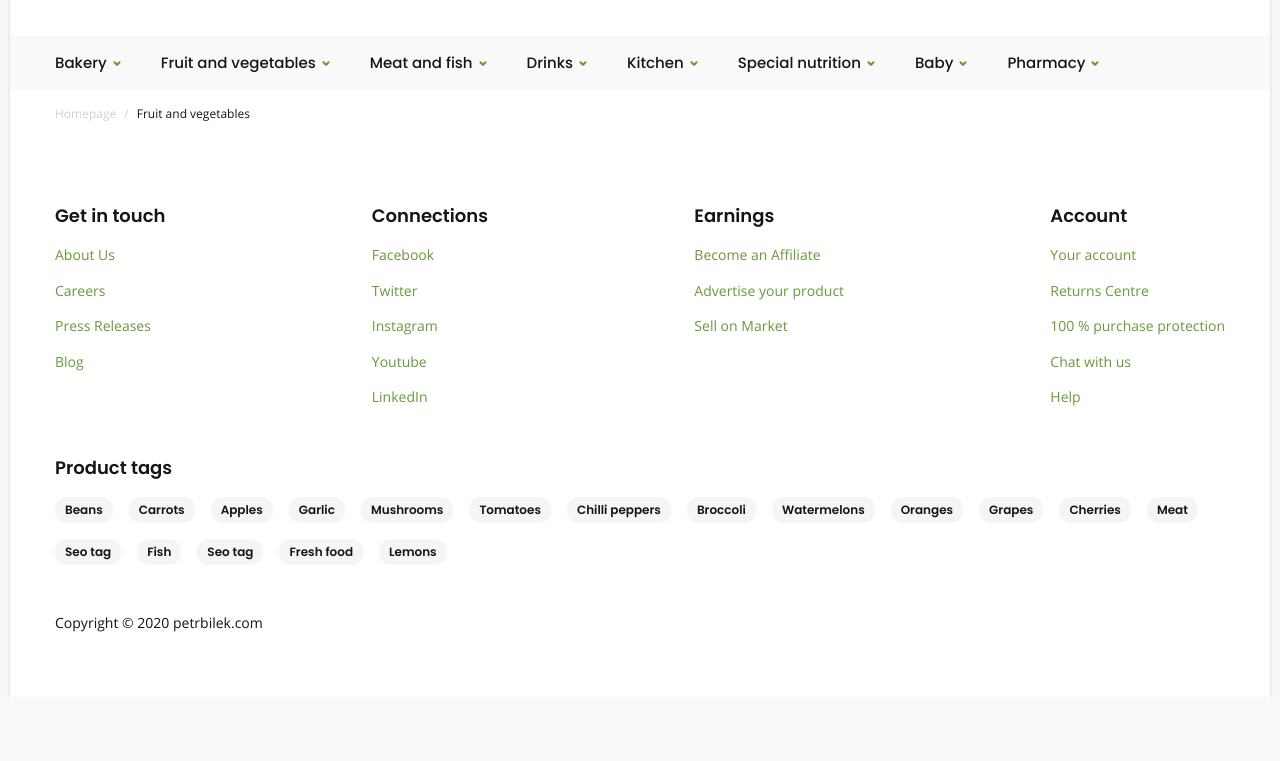
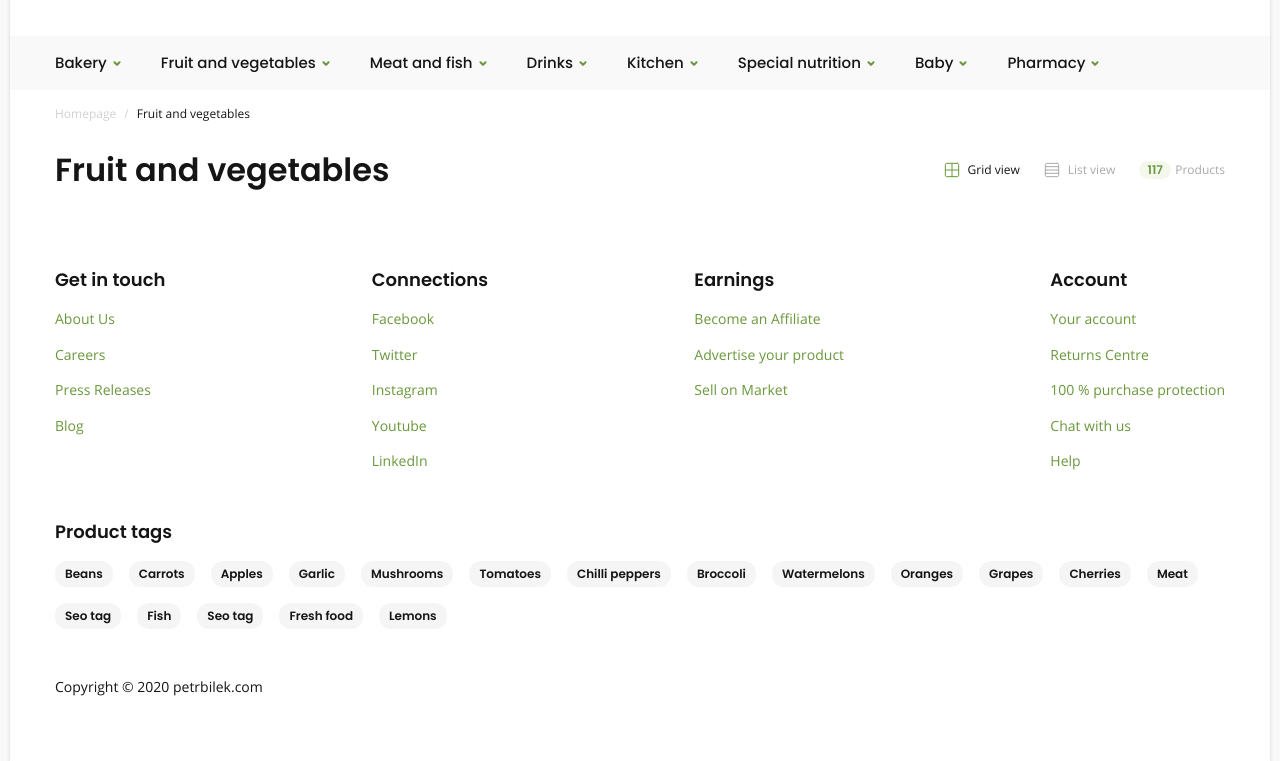
Before and after one commit to islom929/eCommerce, a plain HTML site: page catigory.html in a window 1280 px wide. Shown: the part 145-906 px from the top of the page. Before the commit the page ends 842 px from the top, so only its background shows below. Drawn offline with Linux system fonts and the light colour scheme.

Commit message:
manage-category is added

```diff
--- a/catigory.html
+++ b/catigory.html
@@ -10,7 +10,9 @@
 </head>
 
 <body>
+
 <div class="container">
+
 <header class="site-header">
 
   <nav class="site-header__nav nav">
@@ -207,12 +209,49 @@
 </header>
 
 <main class="site-main">
-      <h1 class="visually-hidden">Catigory</h1>
   <div class="site-main index-catigory">
     <a class="index-catigory__link" href="index.html">Homepage</a>
     /
     <a class="index-catigory__link index-catigory__link--active" href="catigory.html">Fruit and vegetables</a>
   </div>
+
+<section class="manage">
+  <h1 class="manage__title">Fruit and vegetables</h1>
+
+<ul class="manage__list">
+    <li class="manage__item">
+        <button class="manage__button manage__button--active"><svg width="16" height="16" viewBox="0 0 16 16" fill="currentcolor" xmlns="http://www.w3.org/2000/svg">
+          <path d="M13.333 1.33331H2.66634C1.92996 1.33331 1.33301 1.93027 1.33301 2.66665V13.3333C1.33301 14.0697 1.92996 14.6666 2.66634 14.6666H13.333C14.0694 14.6666 14.6663 14.0697 14.6663 13.3333V2.66665C14.6663 1.93027 14.0694 1.33331 13.333 1.33331Z" stroke="" stroke-linecap="round" stroke-linejoin="round"/>
+          <path d="M1.33301 8H14.6663" stroke="" stroke-linecap="round" stroke-linejoin="round"/>
+          <path d="M8 1.33331V14.6666" stroke="" stroke-linecap="round" stroke-linejoin="round"/>
+          </svg>
+          Grid view</button>
+    </li>
+    <li class="manage__item">
+        <button class="manage__button manage__list-button">
+          <svg width="16" height="16" viewBox="0 0 16 16" fill="currentcolor" xmlns="http://www.w3.org/2000/svg">
+            <path d="M13.333 1.33331H2.66634C1.92996 1.33331 1.33301 1.93027 1.33301 2.66665V13.3333C1.33301 14.0697 1.92996 14.6666 2.66634 14.6666H13.333C14.0694 14.6666 14.6663 14.0697 14.6663 13.3333V2.66665C14.6663 1.93027 14.0694 1.33331 13.333 1.33331Z" stroke="" stroke-linecap="round" stroke-linejoin="round"/>
+            <path d="M1.33301 4.66663H14.6663" stroke="" stroke-linecap="round" stroke-linejoin="round"/>
+            <path d="M1.33301 8H14.6663" stroke="" stroke-linecap="round" stroke-linejoin="round"/>
+            <path d="M1.33301 11.3333H14.6663" stroke="" stroke-linecap="round" stroke-linejoin="round"/>
+            </svg>
+            List view</button>
+    </li>
+    <li class="manage__item">
+        <button class="manage__button manage__product-button">Products</button>
+    </li>
+</ul>
+</section>
+
+<section class="filtre">
+
+  <div class="filtre__box">
+
+
+  </div>
+
+</section>
+
 
 </main>
 
--- a/scss/blocks/_blocks.scss
+++ b/scss/blocks/_blocks.scss
@@ -13,6 +13,7 @@
 @import "cards-wrapper";
 @import "blog";
 @import "index-catigory";
+@import "manage";
 @import "site-footer";
 @import "footer-top";
 @import "footer-bottom";
--- /dev/null
+++ b/scss/blocks/_manage.scss
@@ -0,0 +1,75 @@
+.manage {
+  display: flex;
+  justify-content: space-between;
+  align-items: center;
+  margin-top: 8px;
+  margin-bottom: 8px;
+}
+
+.manage__title {
+  font-family: $poppins;
+  font-weight: 600;
+  font-size: 32px;
+  line-height: 48px;
+  color: $color-black;
+  margin: 0;
+}
+
+.manage__list {
+  padding: 0;margin: 0;
+  list-style: none;
+  display: flex;
+  align-items: center;
+}
+
+.manage__item:not(:last-child){
+  margin-right: 24px;
+}
+
+.manage__button {
+  cursor: pointer;
+  border: none;
+  background-color: transparent;
+  font-family: $open-sans;
+  font-weight: normal;
+  font-size: 12px;
+  line-height: 16px;
+  color: $color-gray;
+  padding: 0;
+  display: flex;
+  align-items: center;
+    svg{
+      color: transparent;
+      stroke: $color-gray;
+      margin-right: 8px;
+    }
+}
+
+.manage__product-button{
+  display: flex;
+  align-items: center;
+
+  &::before {
+    content: "117";
+    width: 32px;
+    height: 18px;
+    display: block;
+    font-family: $poppins;
+    font-weight: 600;
+    font-size: 12px;
+    line-height: 18px;
+    color: $color-green;
+    background-color: #F4F8EC;
+    border-radius: 12px;
+    padding-left: 8px;
+    padding-right: 8px;
+    margin-right: 4px;
+  }
+}
+
+.manage__button--active {
+  color: $color-black;
+  svg{
+    stroke: $color-green;
+  }
+}
```
Also changed, not shown: index.html (+1 -1 lines), css/main.css, css/main.min.css, img/icon-view-gray.svg (added), img/icon-view-green.svg (added), js/main.js (line endings or trailing spaces), 4 other files. Lines whose indentation alone changed are shown as unchanged.
